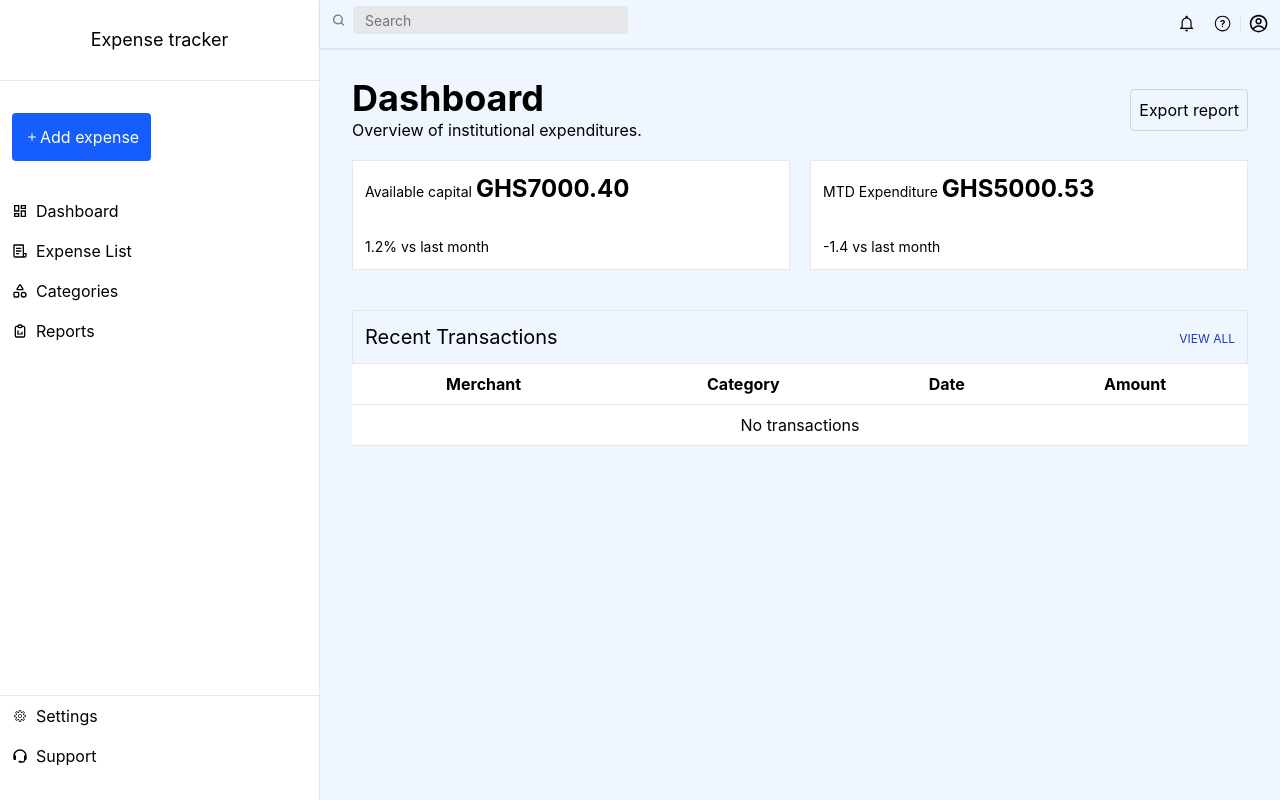
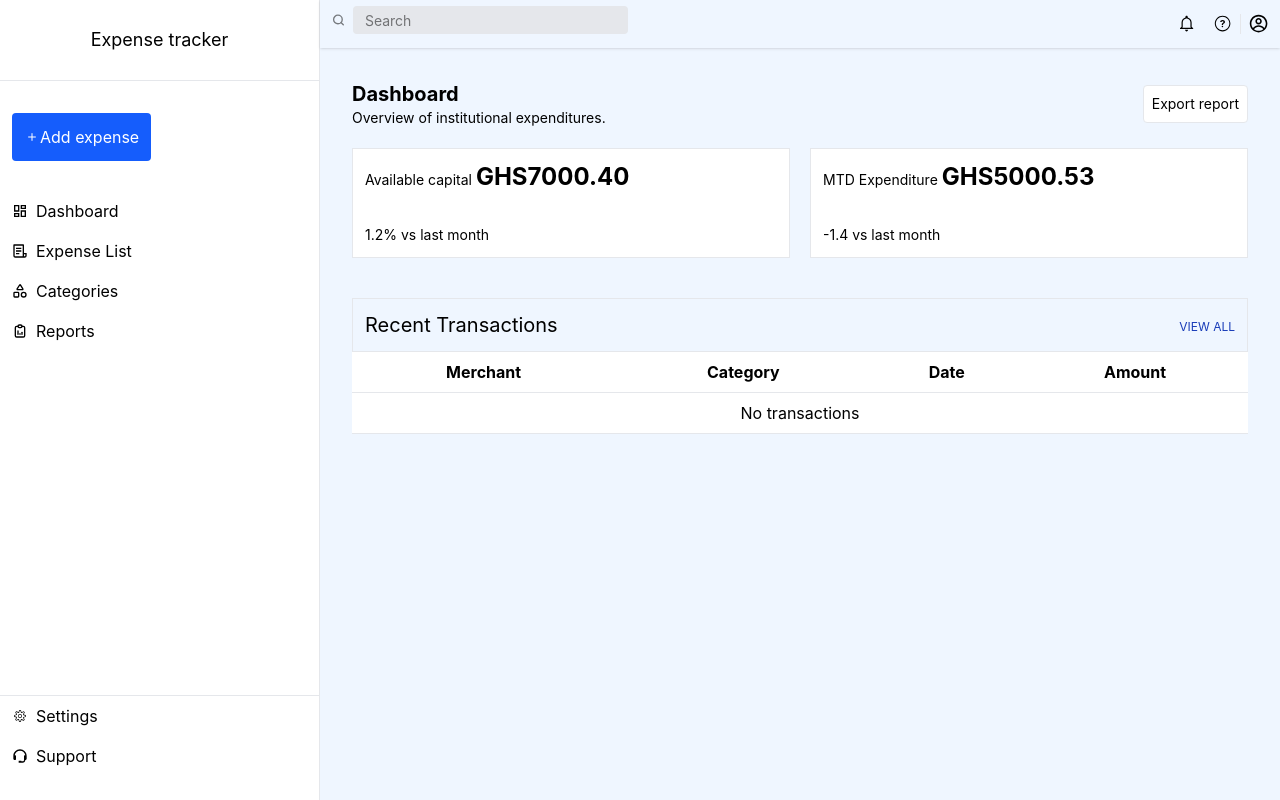
Before and after one commit to nanayaww/expense_tracker, a React (Vite) app: page / in a window 1280 px wide. Built offline with nearby package versions, Linux system fonts and the light colour scheme.

Commit message:
delete a transaction

```diff
--- a/src/App.jsx
+++ b/src/App.jsx
@@ -1,4 +1,5 @@
 import { useState } from "react";
+import { Outlet } from "react-router-dom";
 import Container from "./assets/components/main/Container";
 import Sidebar from "./assets/components/sidebar/Sidebar";
 
@@ -8,7 +9,9 @@ function App() {
   return (
     <div className=" grid grid-cols-4 ">
       <Sidebar expense={expense} setExpense={setExpense} />
-      <Container expense={expense} />
+      <Container>
+        <Outlet context={{ expense, setExpense }} />
+      </Container>
     </div>
   );
 }
--- a/src/assets/components/main/Container.jsx
+++ b/src/assets/components/main/Container.jsx
@@ -1,11 +1,11 @@
 import Content from "./Content";
 import Navbar from "./Navbar";
 
-function Container({ expense }) {
+function Container({ children }) {
   return (
     <div className=" col-span-3 flex flex-col bg-blue-50 ">
       <Navbar />
-      <Content expense={expense} />
+      <Content>{children}</Content>
     </div>
   );
 }
--- a/src/assets/components/main/Content.jsx
+++ b/src/assets/components/main/Content.jsx
@@ -1,11 +1,5 @@
-import { Outlet } from "react-router-dom";
-
-function Content({ expense }) {
-  return (
-    <div className=" flex-2 flex w-full p-8">
-      <Outlet context={{ expense }} />
-    </div>
-  );
+function Content({ children }) {
+  return <div className=" flex-2 flex w-full p-8">{children}</div>;
 }
 
 export default Content;
--- a/src/assets/components/main/categories/Categories.jsx
+++ b/src/assets/components/main/categories/Categories.jsx
@@ -10,6 +10,7 @@ function Categories() {
         <CategoryCard title={"Total Spent"} value={"$3000"} />
         <CategoryCard title={"Balance"} value={"$1000"} />
       </div>
+      <div></div>
     </div>
   );
 }
--- a/src/assets/components/main/dashboard/Dashboard.jsx
+++ b/src/assets/components/main/dashboard/Dashboard.jsx
@@ -5,15 +5,19 @@ import Recent_Transactions from "../dashboard/Recent_Transactions";
 export default function Dashboard() {
   return (
     <div className=" w-full">
-      <div className=" h-15 flex items-center justify-between ">
-        <h2 className=" flex flex-col">
-          <span className="text-4xl font-bold">Dashboard</span>
-          <span>Overview of institutional expenditures.</span>
-        </h2>
-        <Button
-          value="Export report"
-          style=" border border-gray-300 p-2 rounded-sm"
-        />
+      <div className=" grid grid-cols-2 w-full items-center mb-5 ">
+        <div className=" flex flex-col">
+          <h2 className="text-xl font-bold">Dashboard</h2>
+          <span className="text-sm">
+            Overview of institutional expenditures.
+          </span>
+        </div>
+        <div className=" justify-self-end">
+          <Button
+            value="Export report"
+            style=" expenseButtons border border-gray-200 bg-white"
+          />
+        </div>
       </div>
       <div className=" flex gap-5 mt-5 ">
         <Card title="Available capital" value="GHS7000.40" change="1.2%" />
--- a/src/assets/components/main/expenseList/Expense.jsx
+++ b/src/assets/components/main/expenseList/Expense.jsx
@@ -1,7 +1,22 @@
 import { IoIosArrowBack, IoIosArrowForward } from "react-icons/io";
 import ExpenseItem from "./ExpenseItem";
 
-function Expense({ expense }) {
+function Expense({ expense, setExpense }) {
+  function deleteExpenseItem(id) {
+    console.log({ clickedId: id, storedIds: expense.map((item) => item.id) });
+
+    setExpense((prevItems) => prevItems.filter((item) => item.id !== id));
+  }
+
+  function renderExpenseItem(item) {
+    return (
+      <ExpenseItem
+        key={item.id}
+        expenseList={item}
+        handleClick={deleteExpenseItem}
+      />
+    );
+  }
   return (
     <div>
       <div className="flex items-center justify-between mt-5 bg-white border border-gray-200 p-3">
@@ -37,6 +52,7 @@ function Expense({ expense }) {
               <th>Description</th>
               <th>Category</th>
               <th>Amount</th>
+              <th>Actions</th>
             </tr>
           </thead>
 
@@ -47,7 +63,7 @@ function Expense({ expense }) {
               </tr>
             ) : (
               expense.map((item) => {
-                return <ExpenseItem key={item.id} expenseList={item} />;
+                return renderExpenseItem(item);
               })
             )}
           </tbody>
--- a/src/assets/components/main/expenseList/ExpenseItem.jsx
+++ b/src/assets/components/main/expenseList/ExpenseItem.jsx
@@ -1,6 +1,8 @@
-function ExpenseItem({ expenseList }) {
+import { MdDeleteOutline, MdOutlineModeEditOutline } from "react-icons/md";
+
+function ExpenseItem({ expenseList, handleClick }) {
   return (
-    <tr key={expenseList.id}>
+    <tr className="hover:bg-blue-200" key={expenseList.id}>
       <td>{expenseList.date}</td>
       <td>{expenseList.merchant}</td>
       <td>{expenseList.category}</td>
@@ -8,6 +10,14 @@ function ExpenseItem({ expenseList }) {
         {expenseList.currency}
         {expenseList.amount}
       </td>
+      <td className="flex justify-center p-3 gap-[1ch] ">
+        <span>
+          <MdOutlineModeEditOutline />
+        </span>
+        <span onClick={() => handleClick(expenseList.id)}>
+          <MdDeleteOutline />
+        </span>
+      </td>
     </tr>
   );
 }
--- a/src/assets/components/main/expenseList/ExpenseList.jsx
+++ b/src/assets/components/main/expenseList/ExpenseList.jsx
@@ -3,12 +3,12 @@ import ExpenseHead from "./ExpenseHead";
 import { useOutletContext } from "react-router-dom";
 
 function ExpenseList() {
-  const { expense } = useOutletContext();
+  const { expense, setExpense } = useOutletContext();
 
   return (
     <div className=" w-full">
       <ExpenseHead />
-      <Expense expense={expense} />
+      <Expense expense={expense} setExpense={setExpense} />
     </div>
   );
 }
--- /dev/null
+++ b/src/assets/components/main/reports/Reports.jsx
@@ -0,0 +1,31 @@
+import { BsGraphDownArrow, BsGraphUpArrow } from "react-icons/bs";
+import ReportsCard from "./ReportsCard";
+import ReportsHead from "./ReportsHead";
+import { CiWallet } from "react-icons/ci";
+
+function Reports() {
+  return (
+    <div>
+      <ReportsHead />
+      <div className="grid grid-cols-3 gap-5">
+        <ReportsCard
+          title={"Total Income"}
+          child={<BsGraphUpArrow color="green" />}
+          value={"$1,500,338.00"}
+        />
+        <ReportsCard
+          title={"Total Expenses"}
+          child={<BsGraphDownArrow color="red" />}
+          value={"$500,338.00"}
+        />
+        <ReportsCard
+          title={"Net Spend"}
+          child={<CiWallet color="oklch(70.7% 0.165 254.624)" />}
+          value={"$2,000,338.00"}
+        />
+      </div>
+    </div>
+  );
+}
+
+export default Reports;
--- /dev/null
+++ b/src/assets/components/main/reports/ReportsCard.jsx
@@ -0,0 +1,13 @@
+function ReportsCard({ title, value, child }) {
+  return (
+    <div className="grid gap-2 border border-gray-200 bg-white p-3">
+      <span className=" text-sm flex justify-between ">
+        {title}
+        <span className="">{child}</span>
+      </span>
+      <span className=" text-lg font-bold">{value} </span>
+    </div>
+  );
+}
+
+export default ReportsCard;
--- /dev/null
+++ b/src/assets/components/main/reports/ReportsHead.jsx
@@ -0,0 +1,24 @@
+import Button from "../../Button";
+import { IoIosAddCircleOutline } from "react-icons/io";
+
+function ReportsHead() {
+  return (
+    <div className="grid grid-cols-2 w-full items-center mb-5">
+      <div>
+        <h2 className="text-xl font-bold">Reports</h2>
+        <span className="text-sm">
+          Comprehensive finicial overview and insights
+        </span>
+      </div>
+      <div className="justify-self-end">
+        <Button
+          style=" expenseButtons border border-gray-200 bg-white"
+          child={<IoIosAddCircleOutline />}
+          value={"Export"}
+        />
+      </div>
+    </div>
+  );
+}
+
+export default ReportsHead;
--- a/src/main.jsx
+++ b/src/main.jsx
@@ -6,6 +6,7 @@ import { createBrowserRouter, RouterProvider } from "react-router-dom";
 import ExpenseList from "./assets/components/main/expenseList/ExpenseList.jsx";
 import Categories from "./assets/components/main/categories/Categories.jsx";
 import Dashboard from "./assets/components/main/dashboard/Dashboard.jsx";
+import Reports from "./assets/components/main/reports/Reports.jsx";
 
 const router = createBrowserRouter([
   {
@@ -15,6 +16,7 @@ const router = createBrowserRouter([
       { index: true, element: <Dashboard /> },
       { path: "expenselist", element: <ExpenseList /> },
       { path: "categories", element: <Categories /> },
+      { path: "reports", element: <Reports /> },
     ],
   },
 ]);
```
